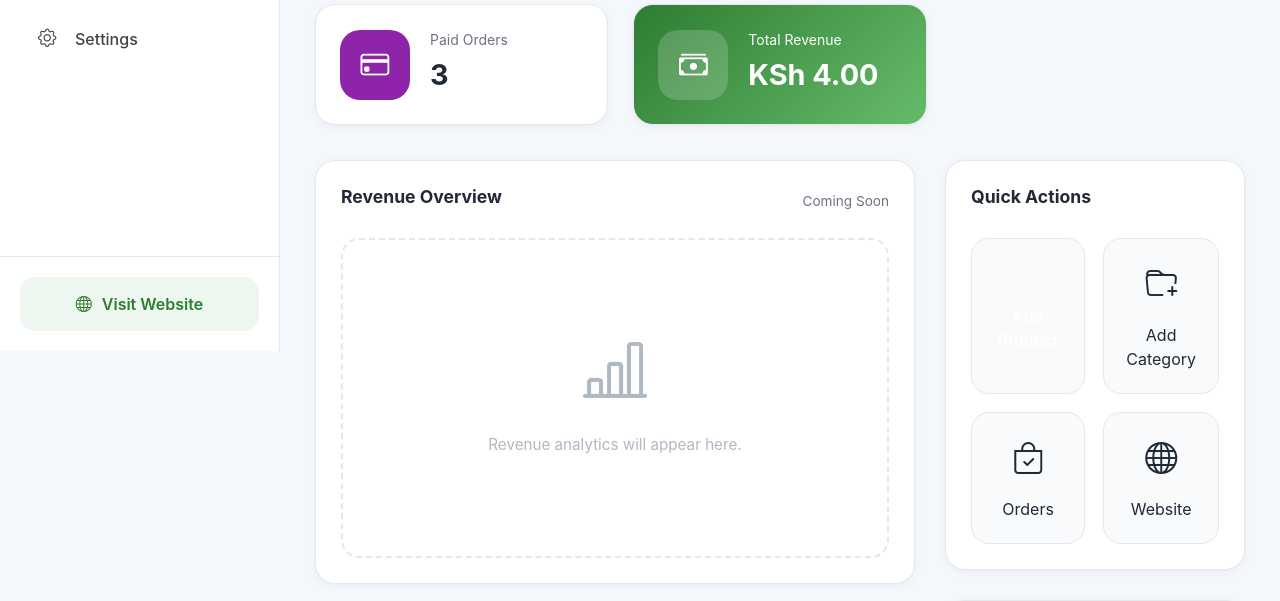
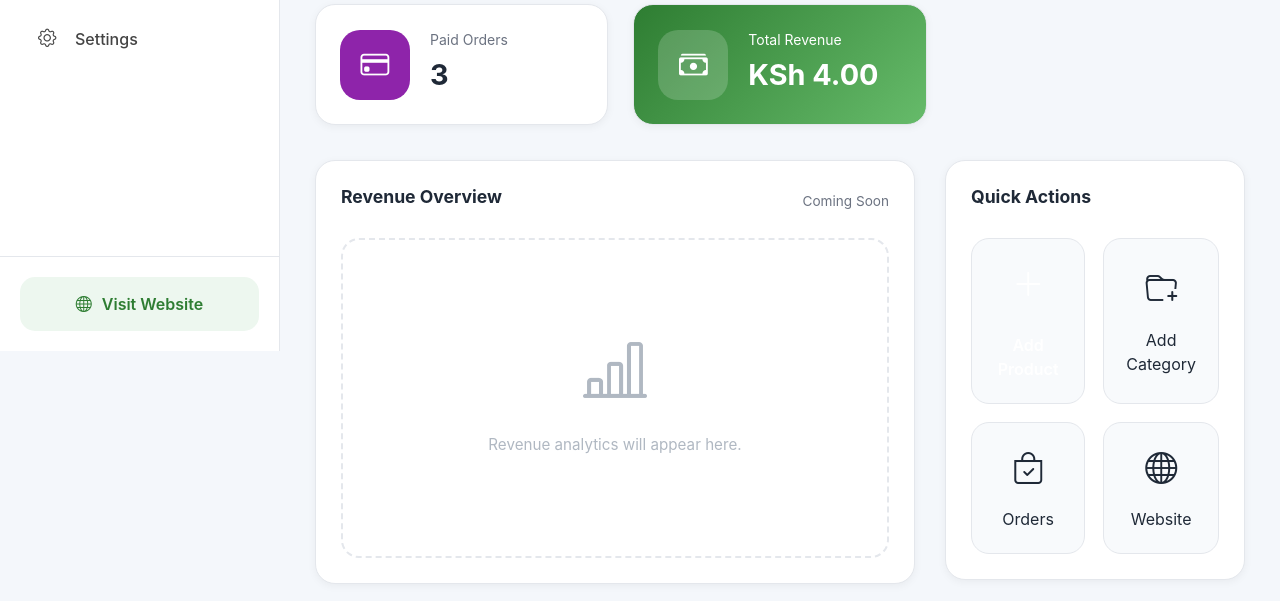
Before and after one commit to meshack34/Waingo-Farm, a Django app: page /owner/ in a window 1280 px wide. Shown: the part 449-1050 px from the top of the page. Run offline with Django 5.2, Linux system fonts and the light colour scheme; a user stored in the database is signed in; data comes from the database, SQL or seed files in the repository.

Commit message:
home page

```diff
--- a/templates/owner/dashboard.html
+++ b/templates/owner/dashboard.html
@@ -174,12 +174,10 @@ Dashboard {% endblock %} {% block extra_css %}
 
       <div class="quick-grid">
 
-
-        <a href="{% url 'owner:product_add' %}" class="btn-owner">
-      <i class="bi bi-folder-circle"></i>
-
-      Add Product
-    </a>
+<a href="{% url 'owner:product_add' %}" class="btn-owner">
+    <i class="bi bi-plus-lg"></i>
+    <span>Add Product</span>
+</a>
 
         <a href="{% url 'owner:category_add' %}">
           <i class="bi bi-folder-plus"></i>
```
